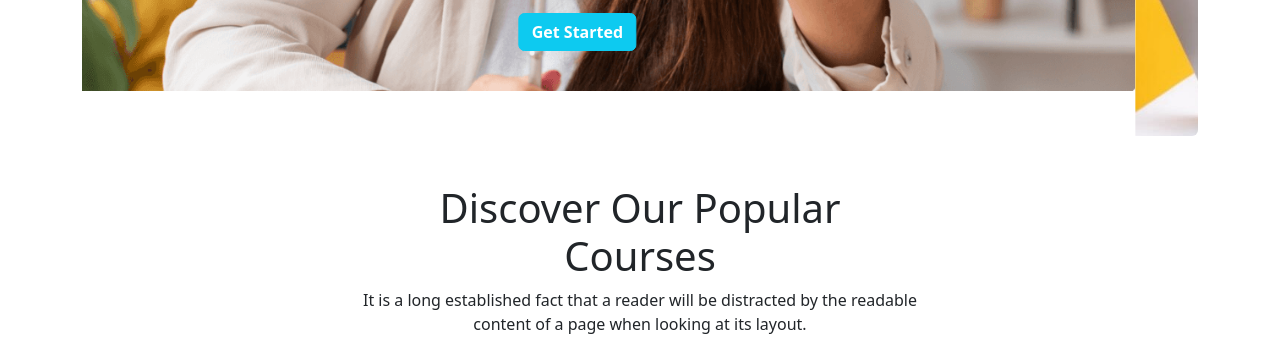
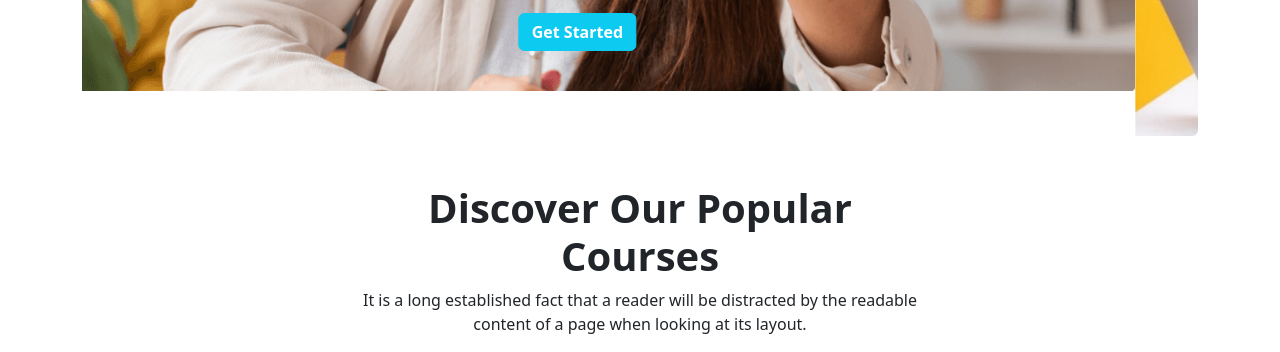
Before and after one commit to gazisharinmostafiz/ProEducation, a plain HTML site: page index.html in a window 1280 px wide. Shown: the part 639-991 px from the top of the page. Drawn offline with nearby package versions, Linux system fonts and the light colour scheme.

Commit message:
main part

```diff
--- a/index.html
+++ b/index.html
@@ -130,7 +130,7 @@
         <!-- main section  -->
         <main>
             <section class="text-center ">
-                <h1>Discover Our Popular <br> Courses</h1>
+                <h1><b>Discover Our Popular <br> Courses</b></h1>
                 <p>
                     It is a long established fact that a reader will be distracted by the readable <br> content of a
                     page when looking at its
```
